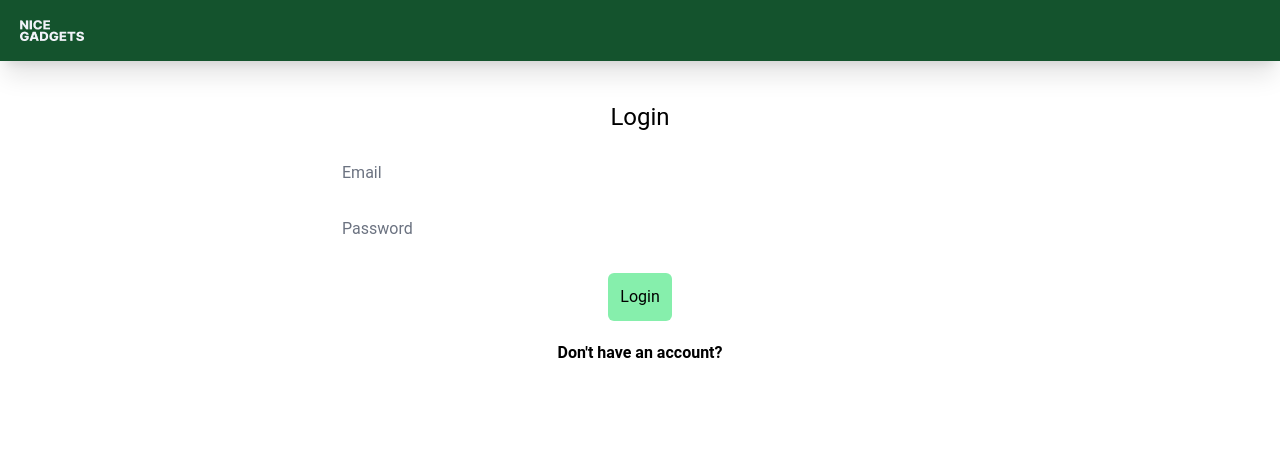
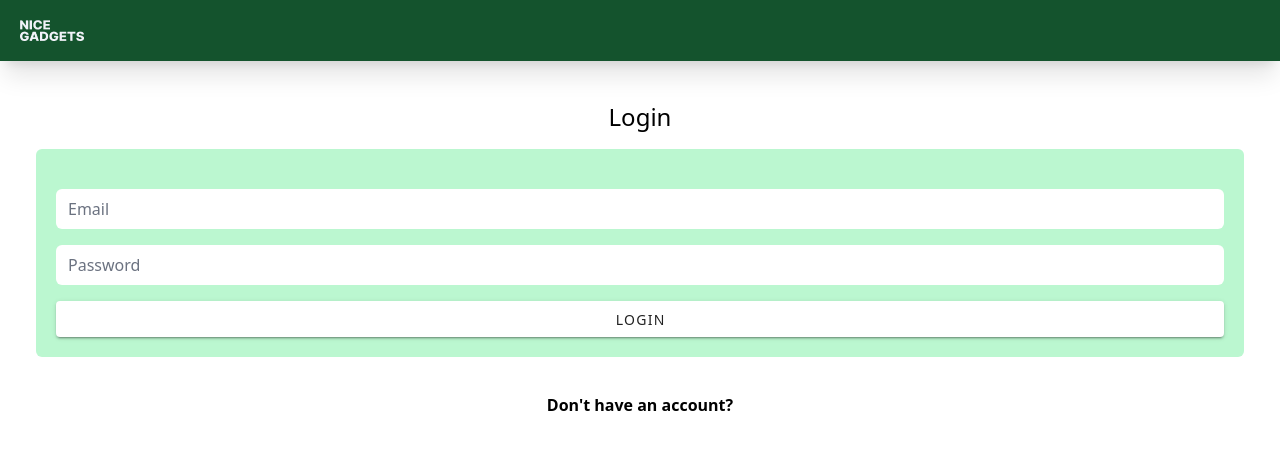
Before and after one commit to ysrckr/phone-catalog, a Vue app in the folder admin/: page /login in a window 1280 px wide. Shown: the top 450 px of the page. Built offline with nearby package versions, Linux system fonts and the light colour scheme; no server answers; what @tanstack/vue-query would draw is missing.

Commit message:
redesign

```diff
--- a/admin/src/main.ts
+++ b/admin/src/main.ts
@@ -3,12 +3,11 @@ import App from './App.vue';
 import { router } from './router';
 import { VueQueryPlugin } from '@tanstack/vue-query';
 import { createPinia } from 'pinia';
-import './style.css';
+import 'vuetify/styles';
 import Vue3Toastify, { type ToastContainerOptions } from 'vue3-toastify';
 import 'vue3-toastify/dist/index.css';
-
+import './style.css';
 // Vuetify
-import 'vuetify/styles';
 import '@mdi/font/css/materialdesignicons.css';
 import { createVuetify } from 'vuetify';
 import * as components from 'vuetify/components';
--- a/admin/src/pages/LoginPage.vue
+++ b/admin/src/pages/LoginPage.vue
@@ -1,10 +1,10 @@
 <script lang="ts" setup>
-
-import { onMounted, ref } from "vue";
-import { useRouter } from "vue-router";
+import { onMounted, ref } from 'vue';
+import { useRouter } from 'vue-router';
 import { toast } from 'vue3-toastify';
-import { useAuthStore } from "@/stores/authStore";
-import { LoginUser } from "@/types/user";
+import { useAuthStore } from '@/stores/authStore';
+import { LoginUser } from '@/types/user';
+import { type } from 'os';
 
 const email = ref<keyof LoginUser>();
 const password = ref<keyof LoginUser>();
@@ -12,8 +12,7 @@ const authStore = useAuthStore();
 
 const router = useRouter();
 
-
-onMounted( async () => {
+onMounted(async () => {
   if (await authStore.getIsAuthenticated) {
     router.push('/dashboard');
   }
@@ -34,27 +33,30 @@ const onLogin = async () => {
     await authStore.login({
       email: email.value,
       password: password.value,
-    })
+    });
     router.push('/dashboard');
   } catch {
     toast.error('Something went wrong');
     return;
   }
-
 };
 
 </script>
 
 <template>
-  <div class="container flex flex-col justify-center px-5 mt-10 text-center mx-auto">
+  <div
+    class="container flex flex-col justify-center px-5 mx-auto mt-10 text-center"
+  >
     <h1 class="text-2xl text-center">Login</h1>
+    <div class="p-5 m-4 bg-green-200 rounded-md">
       <form
-      class="flex flex-col gap-4 mt-5 mx-auto w-1/2" @submit.prevent="onLogin"
+        class="flex flex-col gap-4 mx-auto mt-5"
+        @submit.prevent="onLogin"
       >
         <input
           type="email"
           placeholder="Email"
-        class="rounded-md"
+          class="border-x-black border-2 rounded-md"
           v-model="email"
           autocomplete="false"
         />
@@ -65,13 +67,11 @@ const onLogin = async () => {
           v-model="password"
           autocomplete="false"
         />
-      <button
-        type="submit"
-        class="hover:bg-green-400 px-3 py-3 mx-auto mt-2 bg-green-300 rounded-md"
-      >
+        <v-btn type="submit" class="hover:bg-green-50">
           Login
-      </button>
+        </v-btn>
       </form>
+    </div>
     <p class="mt-5 font-semibold">
       <router-link to="/"> Don't have an account? </router-link>
     </p>
```
Lines whose indentation alone changed are shown as unchanged.
